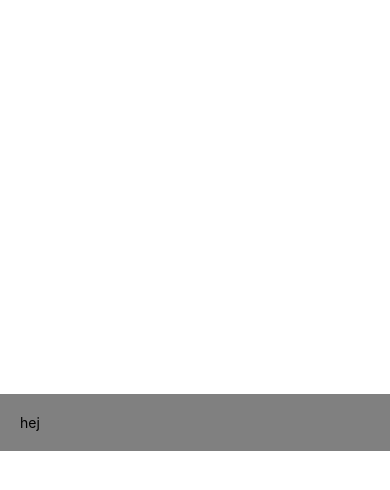
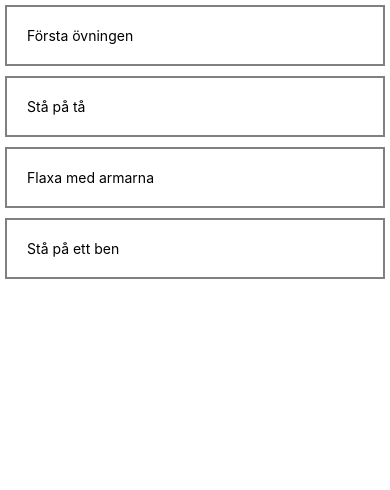
Before and after one commit to Anderzzon/ExerciseDuringWork, a React Native app: screen / in a window 390 px wide. Shown: the top 490 px of the page. Built offline with nearby package versions, Linux system fonts and the light colour scheme.

Commit message:
Update App.js
Added Flat List

```diff
--- a/App.js
+++ b/App.js
@@ -1,22 +1,65 @@
 import { StatusBar } from 'expo-status-bar';
 import React from 'react';
-import { StyleSheet, Text, View } from 'react-native';
+import { FlatList, StyleSheet, Text, View, SafeAreaView } from 'react-native';
+
+const DATA = [
+  {
+    id: "1",
+    title: "Första övningen"
+  },
+  {
+    id: "2",
+    title: "Stå på tå"
+  },
+  {
+    id: "3",
+    title: "Flaxa med armarna"
+  },
+  {
+    id: "4",
+    title: "Stå på ett ben"
+  },
+]
+
+const ListItem = ({title, id}) => {
+  return (
+    <View style = {styles.listItem}    >
+      <Text
+      onPress={() => console.log(id)}
+      >{title}</Text>
+    </View>
+  )
+}
+
+const ActivityList = () => {
+const renderItem = ({item}) => (
+  <ListItem title = {item.title}/>
+)
+const handlePress = ({item}) => {
+  console.log("ID: ", item.id)
+}
+
+  return (
+    <FlatList style = {styles.activityList}
+      data = {DATA}
+      renderItem = {({item, index}) =>
+        <ListItem title = {item.title} id = {item.id}
+          onPress= {handlePress}
+          onPress={() => console.log("Hej")}
+        />
+      }
 
 
-const ListItem = ({title}) => {
-  return (
-    <View style = {styles.listItem}>
-      <Text>{title}</Text>
-    </View>
+      />
   )
 }
 
 export default function App() {
   return (
-    <View style={styles.container}>
-      <ListItem title = {"hej"}/>
+    <SafeAreaView style={styles.container}>
+      <ActivityList/>
       <StatusBar style="auto" />
-    </View>
+    </SafeAreaView>
   );
 }
 
@@ -30,9 +73,15 @@ const styles = StyleSheet.create({
   },
 
   listItem: {
-    width: '100%',
+    //width: '100%',
     alignContent: 'flex-start',
     padding: 20,
-    backgroundColor: 'grey'
+    margin: 5,
+    borderColor: 'grey',
+    borderWidth: 2
   },
+
+  activityList: {
+    width: '100%'
+  }
 });
```
